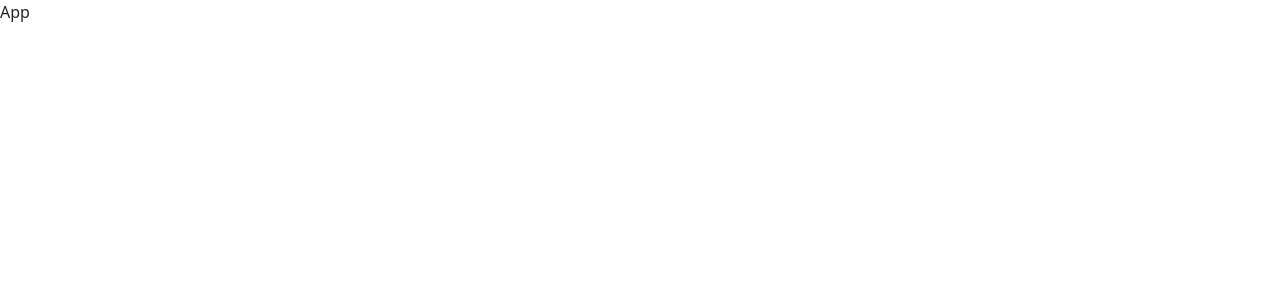
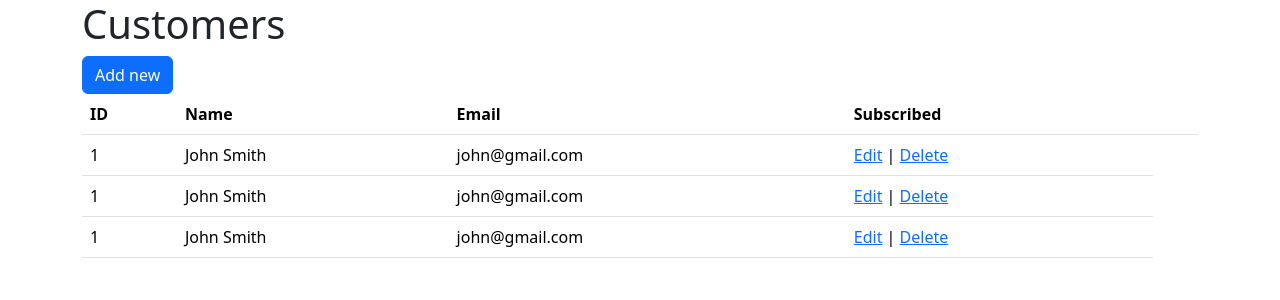
Before and after one commit to fep-coder/react-customer-management, a React (Vite) app: page / in a window 1280 px wide. Shown: the top 300 px of the page. Built offline with nearby package versions, Linux system fonts and the light colour scheme.

Commit message:
02 CustomerList

```diff
--- a/src/App.jsx
+++ b/src/App.jsx
@@ -1,5 +1,13 @@
+import CustomerList from "./CustomerList";
+
 function App() {
-    return <div>App</div>;
+    return (
+        <div className="container">
+            <div className="row">
+                <CustomerList />
+            </div>
+        </div>
+    );
 }
 
 export default App;
--- /dev/null
+++ b/src/CustomerList.jsx
@@ -0,0 +1,50 @@
+function CustomerList() {
+    return (
+        <div className="col">
+            <h1>Customers</h1>
+            <a href="#" className="btn btn-primary">
+                Add new
+            </a>
+
+            <table className="table">
+                <thead>
+                    <tr>
+                        <th>ID</th>
+                        <th>Name</th>
+                        <th>Email</th>
+                        <th>Subscribed</th>
+                        <th></th>
+                    </tr>
+                </thead>
+                <tbody>
+                    <tr>
+                        <td>1</td>
+                        <td>John Smith</td>
+                        <td>john@gmail.com</td>
+                        <td>
+                            <a href="#">Edit</a> | <a href="#">Delete</a>
+                        </td>
+                    </tr>
+                    <tr>
+                        <td>1</td>
+                        <td>John Smith</td>
+                        <td>john@gmail.com</td>
+                        <td>
+                            <a href="#">Edit</a> | <a href="#">Delete</a>
+                        </td>
+                    </tr>
+                    <tr>
+                        <td>1</td>
+                        <td>John Smith</td>
+                        <td>john@gmail.com</td>
+                        <td>
+                            <a href="#">Edit</a> | <a href="#">Delete</a>
+                        </td>
+                    </tr>
+                </tbody>
+            </table>
+        </div>
+    );
+}
+
+export default CustomerList;
```
